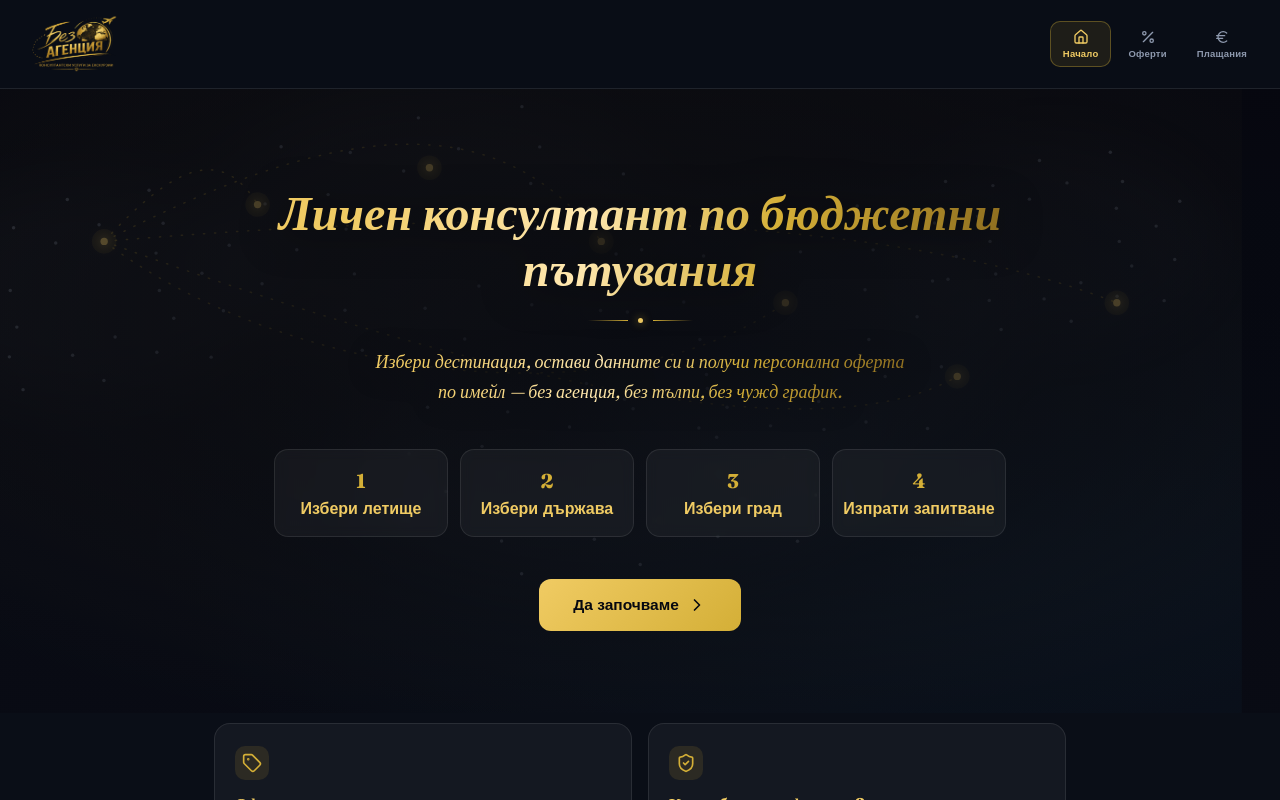
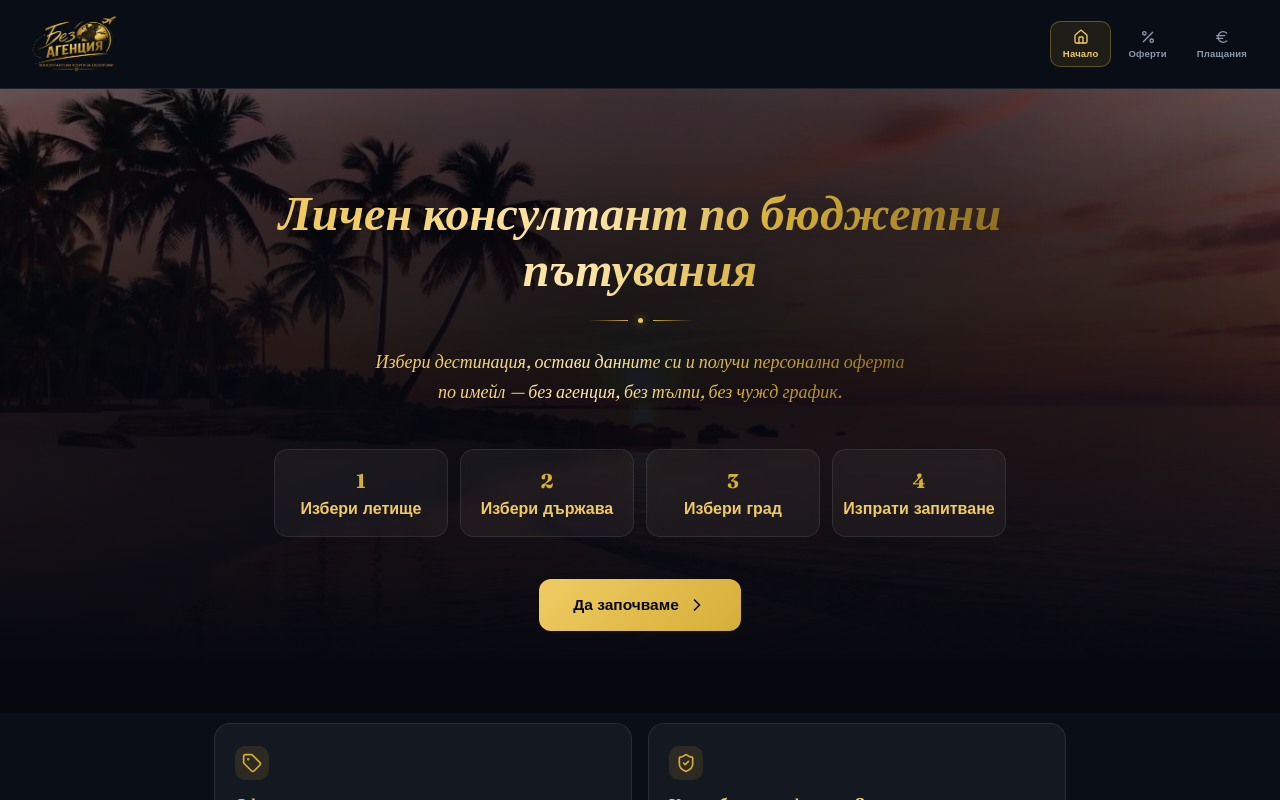
Before and after one commit to pgatov94/BezAgencia, a React (Vite) app: page / in a window 1280 px wide. Shown: the top 800 px of the page. Built offline with nearby package versions, Linux system fonts and the light colour scheme; no server answers; the database is empty.

Commit message:
Hero снимка на началния екран

```diff
--- a/src/App.jsx
+++ b/src/App.jsx
@@ -1987,8 +1987,7 @@ export default function BezAgenciaLuxuryApp() {
       {/* ── СТРАНИЦА: НАЧАЛО ──────────────────────────────────────── */}
       {page === "home" && (
         <div className="page-enter">
-          <section style={{ position: "relative", overflow: "hidden", minHeight: "78vh", background: `linear-gradient(180deg, ${PALETTE.bgDeep} 0%, ${PALETTE.bg} 70%)` }}>
-            <WorldMapBackground />
+          <section style={{ position: "relative", overflow: "hidden", minHeight: "78vh", backgroundImage: `linear-gradient(180deg, rgba(6,8,16,0) 0%, ${PALETTE.bgDeep} 92%), url(/hero-beach.png)`, backgroundSize: "cover", backgroundPosition: "center" }}>
             <div style={{ position: "absolute", inset: 0, background: "rgba(6,8,16,0.35)", pointerEvents: "none" }} />
             <div style={{
               position: "absolute", inset: 0,
```
Also changed, not shown: public/hero-beach.png (added).
